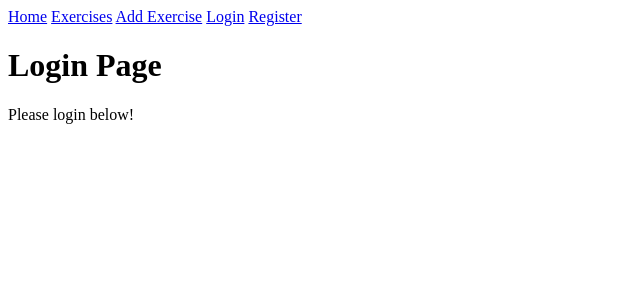
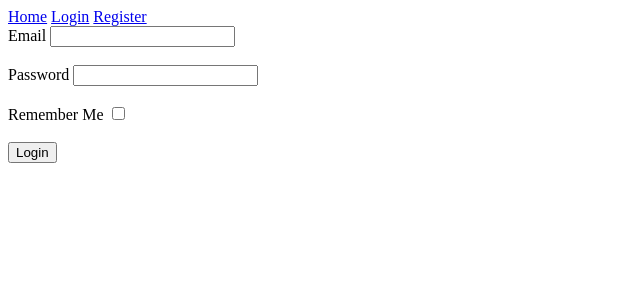
Before and after one commit to eoghanwinters/Individual-Project, a Flask app: page /login in a window 1280 px wide. Shown: the top 300 px of the page, without its empty margins (0-640 px from the left). Run offline with Flask 2, Linux system fonts and the light colour scheme.

Commit message:
Creation of logout feature - testing user login and session management.

```diff
--- a/application/__init__.py
+++ b/application/__init__.py
@@ -1,6 +1,7 @@
 from flask import Flask
 from flask_sqlalchemy import SQLAlchemy
 from flask_bcrypt import Bcrypt
+from flask_login import LoginManager
 
 app = Flask(__name__)
 
@@ -10,4 +11,7 @@ app.config['SECRET_KEY'] = '7218a9143c27c16610765205alb21cb7'
 db = SQLAlchemy(app)
 bcrypt = Bcrypt(app)
 
+login_manager = LoginManager(app)
+login_manager.login_view = 'login'
+
 from application import routes
--- a/application/forms.py
+++ b/application/forms.py
@@ -1,6 +1,6 @@
 from flask_wtf import FlaskForm
 from application.models import Users
-from wtforms import StringField, SubmitField, PasswordField
+from wtforms import StringField, SubmitField, PasswordField, BooleanField
 from wtforms.validators import DataRequired, Length, Email, EqualTo, ValidationError
 
 class EditForm(FlaskForm):
@@ -43,3 +43,17 @@ class RegistrationForm(FlaskForm):
 		user = Users.query.filter_by(email=email.data).first()
 		if user:
 			raise ValidationError('Email already in use!')
+
+
+class LoginForm(FlaskForm):
+	email = StringField('Email',
+		validators=[
+			DataRequired(),
+			Email()
+		])
+	password = PasswordField('Password',
+		validators=[
+			DataRequired()
+		])
+	remember = BooleanField('Remember Me')
+	submit = SubmitField('Login')
--- a/application/routes.py
+++ b/application/routes.py
@@ -1,7 +1,8 @@
-from flask import render_template, redirect, url_for
+from flask import render_template, redirect, url_for, request
 from application import app, db, bcrypt
 from application.models import Exercises, Users
-from application.forms import EditForm, RegistrationForm
+from application.forms import EditForm, RegistrationForm, LoginForm
+from flask_login import login_user, current_user, logout_user, login_required
 
 
 
@@ -17,9 +18,27 @@ def exercises():
 	return render_template('exercises.html', title='Exercises', exercises=exerciseData)
 
 
-@app.route('/login')
+@app.route('/login', methods=['GET', 'POST'])
 def login():
-	return render_template('login.html', title='Login')
+	if current_user.is_authenticated:
+		return redirect(url_for('home'))
+	form = LoginForm()
+	if form.validate_on_submit():
+		user = Users.query.filter_by(email=form.email.data).first()
+		if user and bcrypt.check_password_hash(user.password, form.password.data):
+			login_user(user,remember=form.remember.data)
+			next_page = request.args.get('next')
+			if next_page:
+				return redirect(next_page)
+			else:
+				return redirect(url_for('home'))
+	return render_template('login.html', title='Login', form=form)
+
+
+@app.route('/logout')
+def logout():
+	logout_user()
+	return redirect(url_for('login'))
 
 
 @app.route('/register', methods=['GET', 'POST'])
--- a/application/templates/layout.html
+++ b/application/templates/layout.html
@@ -5,11 +5,16 @@
 </head>
 <body>
 	<div class="navbar">
-		<a href="{{ url_for('home') }}">Home</a>
-		<a href="{{ url_for('exercises') }}">Exercises</a>
-		<a href="{{ url_for('edits') }}">Add Exercise</a>
-		<a href="{{ url_for('login') }}">Login</a>
-		<a href="{{ url_for('register') }}">Register</a>
+		{% if current_user.is_authenticated %}
+			<a href="{{ url_for('home') }}">Home</a>
+			<a href="{{ url_for('exercises') }}">Exercises</a>
+			<a href="{{ url_for('edits') }}">Add Exercise</a>
+			<a href="{{ url_for('logout') }}">Logout</a>
+		{% else %}
+			<a href="{{ url_for('home') }}">Home</a>
+			<a href="{{ url_for('login') }}">Login</a>
+			<a href="{{ url_for('register') }}">Register</a>
+		{% endif %}
 	</div>
 	{% block bc %}{% endblock bc %}
 </body>
--- a/application/templates/login.html
+++ b/application/templates/login.html
@@ -1,5 +1,42 @@
 {% extends "layout.html" %}
 {% block bc %}
-	<h1>Login Page</h1>
-	<p>Please login below!</p>
+	<div class="form">
+		<form method="POST" action="">
+			{{ form.hidden_tag() }}
+			<div class="form-group">
+			{{ form.email.label }}
+			{% if form.email.errors %}
+			{{ form.email }}
+			<div class="error">
+				{% for error in form.email.errors %}
+					<span>{{ error }}</span>
+				{% endfor %}
+			</div>
+			{% else %}
+				{{ form.email }}
+			{% endif %}
+			</div>
+			<br>
+			<div class="form-group">
+			{{ form.password.label }}
+			{% if form.password.errors %}
+			{{ form.password }}
+			<div class="error">
+				{% for error in form.password.errors %}
+					<span>{{ error }}</span>
+				{% endfor %}
+			</div>
+			{% else %}
+				{{ form.password }}
+			{% endif %}
+			</div>
+			<br>
+			<div class="form-group">
+				{{ form.remember.label }}
+				{{ form.remember }}
+			</div>
+			<br>
+			{{ form.submit }}
+		</form>
+	</div>
 {% endblock bc %}
```
Also changed, not shown: application/models.py (+8 -2 lines), 4 other files.
